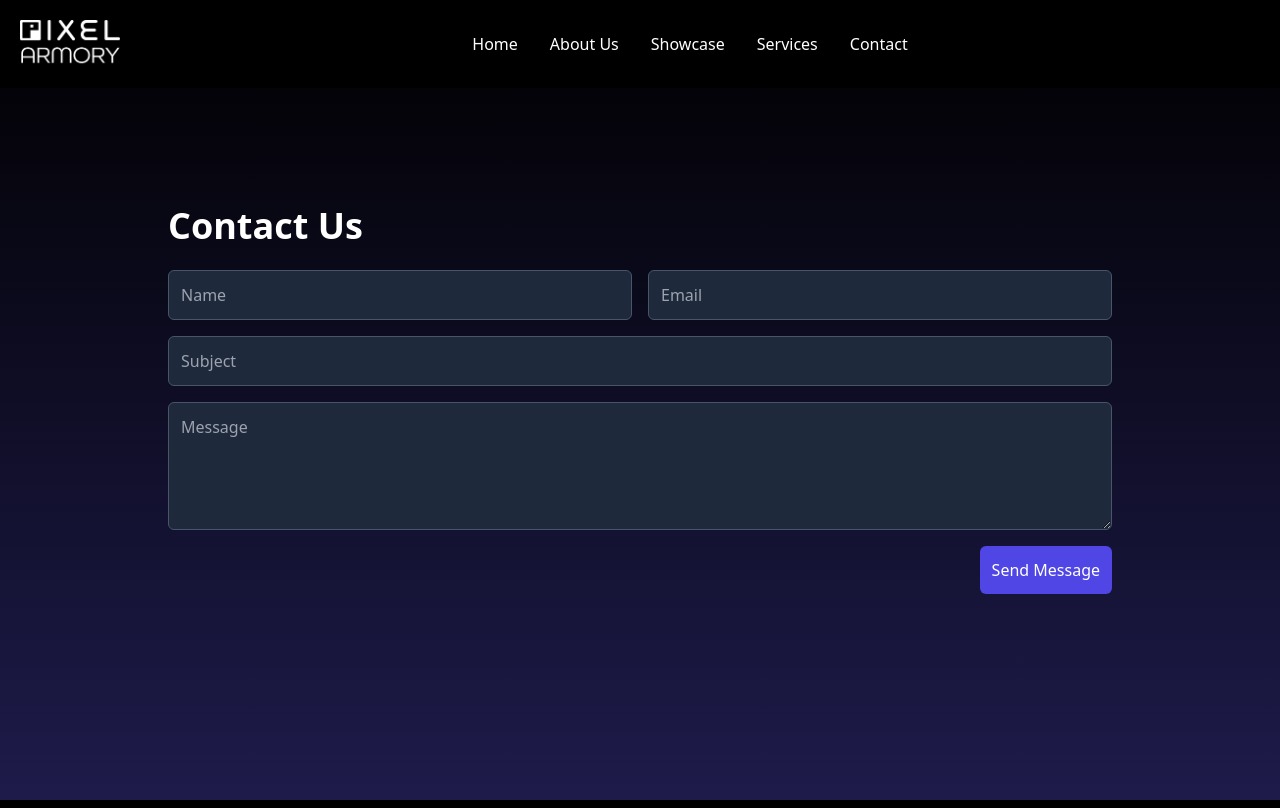
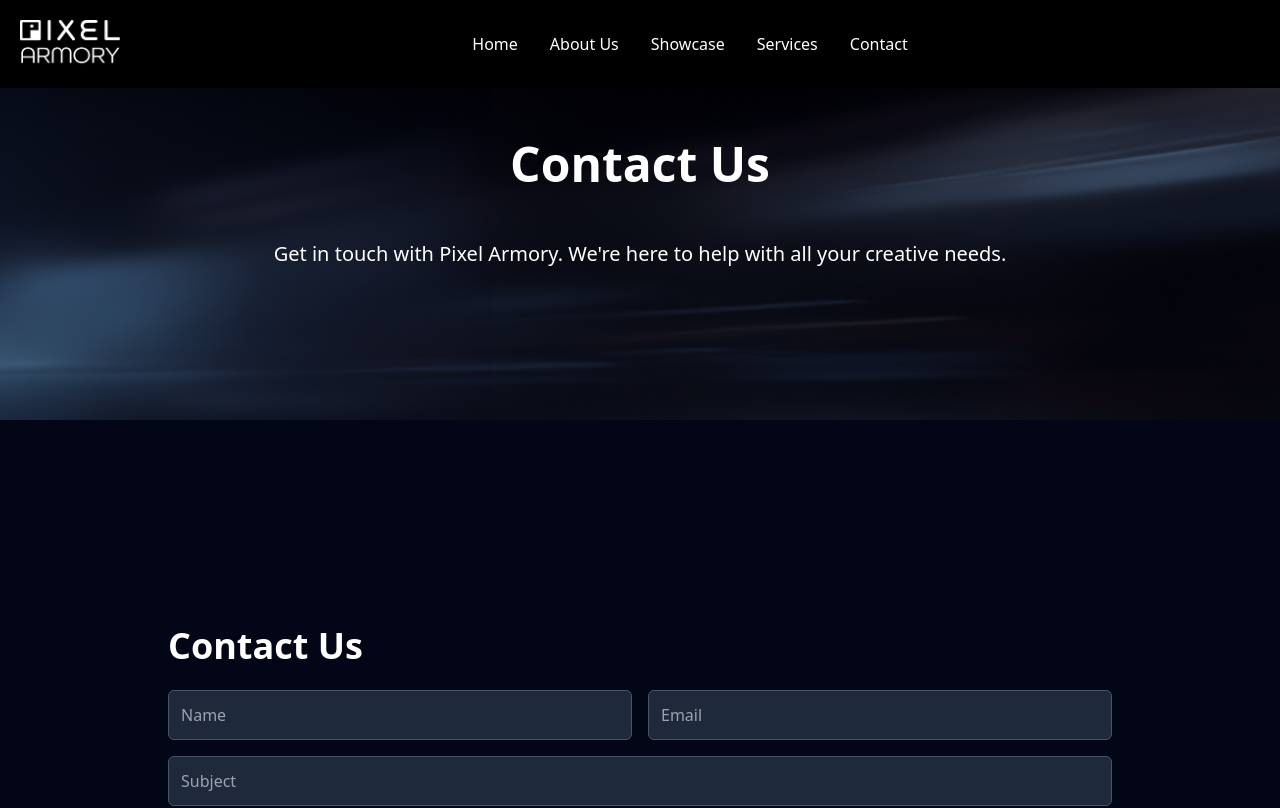
Before and after one commit to rycossette/pixel-armory, a Next.js app: page /contact in a window 1280 px wide. Shown: the top 808 px of the page. Built offline with nearby package versions, Linux system fonts and the light colour scheme.

Commit message:
a few changes
to multiple files

```diff
--- a/components/Gallery.js
+++ b/components/Gallery.js
@@ -1,4 +1,4 @@
-import React, { useState, useEffect } from 'react';
+import React, { useState, useEffect, useCallback } from 'react';
 import Lightbox from 'react-18-image-lightbox';
 import 'react-18-image-lightbox/style.css';
 import Button from './Button'; // Assuming Button component is in the same folder as Gallery.js
@@ -48,13 +48,13 @@ const Gallery = () => {
     setIsOpen(false);
   };
 
-  const moveNext = () => {
+  const moveNext = useCallback(() => {
     setPhotoIndex((index) => (index + 1) % images.length);
-  };
+  }, [images.length]);
 
-  const movePrev = () => {
+  const movePrev = useCallback(() => {
     setPhotoIndex((index) => (index + images.length - 1) % images.length);
-  };
+  }, [images.length]);
 
   useEffect(() => {
     const handleKeyDown = (event) => {
@@ -72,7 +72,7 @@ const Gallery = () => {
     return () => {
       window.removeEventListener('keydown', handleKeyDown);
     };
-  }, [isOpen, images.length]);
+  }, [isOpen, moveNext, movePrev]);
 
   return (
     <div className='bg-gradient-to-b from-slate-950 to-slate-900'>
--- a/pages/_app.js
+++ b/pages/_app.js
@@ -12,10 +12,10 @@ function MyApp({ Component, pageProps }) {
   return (
     <div className="bg-slate-950">
       <Head>
-        <link
+        {/* <link
           href="https://fonts.googleapis.com/css2?family=Montserrat:wght@400;700&family=Poppins:wght@400;700&display=swap"
           rel="stylesheet"
-        />
+        /> */}
       </Head>
       <Component {...pageProps} />
     </div>
--- /dev/null
+++ b/pages/_document.js
@@ -0,0 +1,22 @@
+// pages/_document.js
+import Document, { Html, Head, Main, NextScript } from 'next/document';
+
+class MyDocument extends Document {
+  render() {
+    return (
+      <Html>
+        <Head>
+          <link rel="preconnect" href="https://fonts.googleapis.com" />
+          <link rel="preconnect" href="https://fonts.gstatic.com" crossOrigin="true" />
+          <link href="https://fonts.googleapis.com/css2?family=Montserrat:wght@400;700&family=Poppins:wght@400;700&display=swap" rel="stylesheet" />
+        </Head>
+        <body>
+          <Main />
+          <NextScript />
+        </body>
+      </Html>
+    );
+  }
+}
+
+export default MyDocument;
--- a/pages/contact.js
+++ b/pages/contact.js
@@ -1,15 +1,23 @@
 import Link from 'next/link';
 import Nav from '../components/Nav';
-import Header from '../components/Header';
+import HeaderBasic from '../components/HeaderBasic';
 import Footer from '../components/Footer'
-
 
 const Contact = () => {
   return (
     <div>
       <Nav />
 
-      <div className="flex w-full bg-gradient-to-b from-black to-indigo-950 min-h-screen">
+      {/* Hero Section */}
+      <HeaderBasic
+        title="Contact Us"
+        subtitle="Get in touch with Pixel Armory. We're here to help with all your creative needs."
+        backgroundImage="/images/hero/darkmode_01.jpg"
+        // backgroundColor="bg-gradient-to-b from-black to-indigo-950"
+        marginTop="20px" // Adjust margin top to compensate for navbar height
+      />
+
+      <div className="flex w-full min-h-screen">
         <div className="flex flex-wrap w-4/5 mx-auto py-32 items-center p-3 sm:p-10 gap-10">
           <div className="flex flex-col w-full">
             <h1 className="text-4xl text-white font-bold mb-6">Contact Us</h1>
```
Lines whose indentation alone changed are shown as unchanged.
